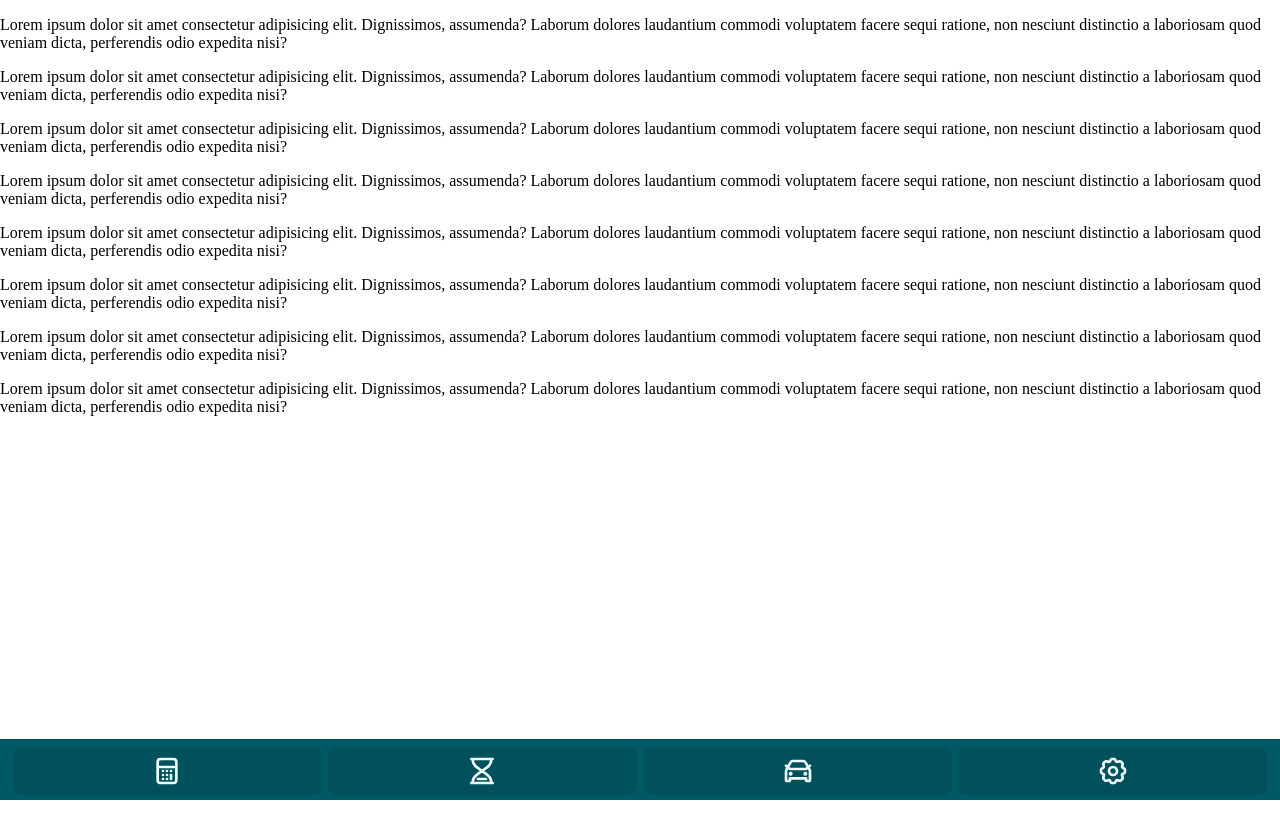
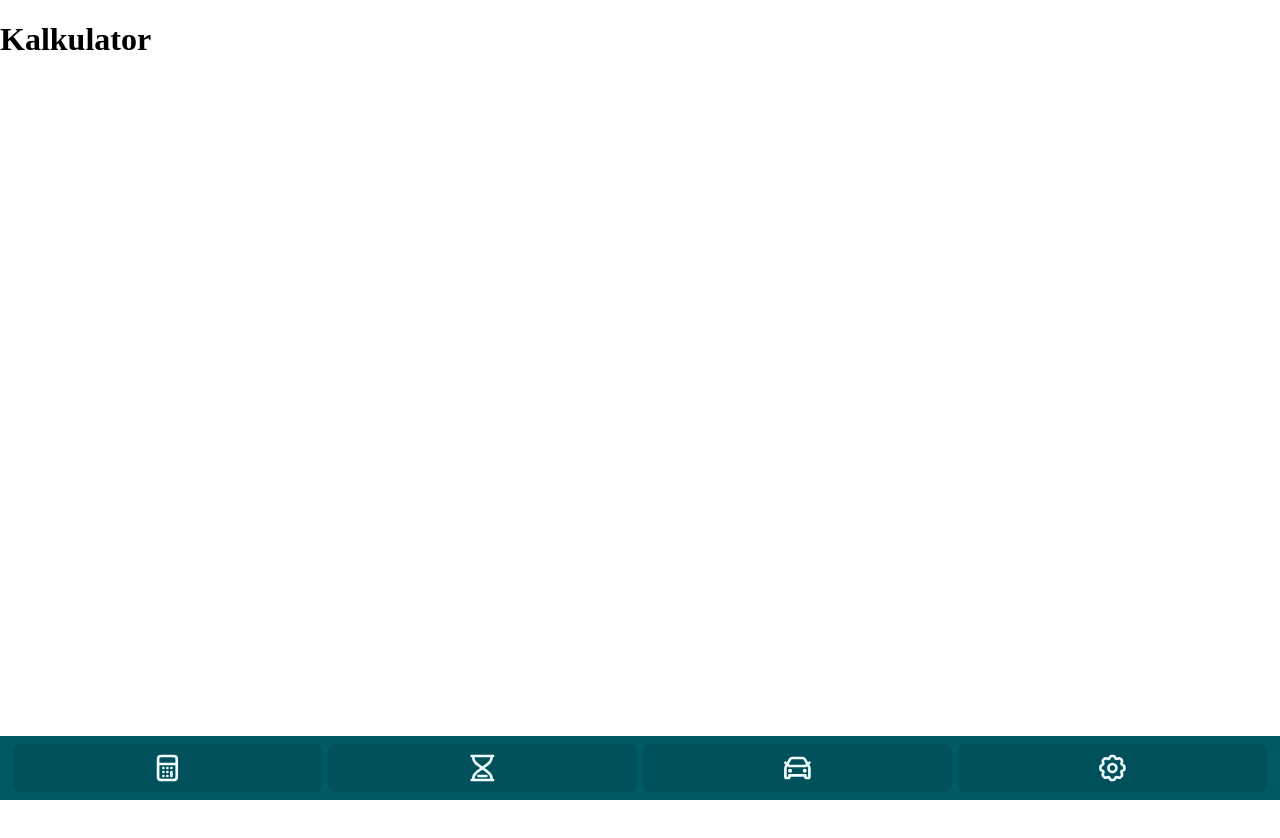
Before and after one commit to ODevX08/FuelMate, a React (Vite) app: page / in a window 1280 px wide. Shown: the top 838 px of the page. Built offline with nearby package versions, Linux system fonts and the light colour scheme.

Commit message:
React Router was installed, a template for subpages was added, and the navbar was adapted to work with React Router

```diff
--- a/package.json
+++ b/package.json
@@ -15,7 +15,8 @@
   "dependencies": {
     "gh-pages": "^6.3.0",
     "react": "^19.2.6",
-    "react-dom": "^19.2.6"
+    "react-dom": "^19.2.6",
+    "react-router-dom": "^7.18.0"
   },
   "devDependencies": {
     "@eslint/js": "^10.0.1",
--- a/src/App.css
+++ b/src/App.css
@@ -11,7 +11,7 @@
   --teal-dark: hsl(var(--teal) 10% / 100%);
   --gold-dark: hsl(var(--gold) 42% / 100%);
   --teal-black: hsl(var(--teal) 8% / 100%);
-  --gold-black: hsl(var(--gold) 8% / 100%);
+  --gold-black: hsl(var(--gold) 12% / 100%);
 
   --teal-light: hsl(var(--teal) 30% / 100%);
   --gold-light: hsl(var(--gold) 65% / 100%);
@@ -45,17 +45,35 @@ body {
   align-items: center;
   justify-content: space-around;
   gap: 0.4rem;
-  padding: 0.5rem 0.8rem 0.3rem 0.8rem;
+  padding: 0.5rem 0.8rem;
 }
 
 .NavbarIcon {
-  background-color: var(--teal-20);
-  color: var(--teal-white);
-  width: 100%;
+  background-color: var(--teal-prim);
+  flex: 1;
   height: 3rem;
   display: flex;
   align-items: center;
   justify-content: center;
   border: 0;
   border-radius: 0.5rem;
+  padding: 0;
 }
+
+.NavbarIcon > svg {
+  width: 100%;
+  height: 2rem;
+  padding: 0.5rem;
+  color: var(--teal-white);
+  background-color: var(--teal-20);
+  border-radius: 0.5rem;
+  transition: 0.12s ease-in-out all;
+}
+
+.NavbarIconActive > svg,
+.NavbarIcon:active,
+.NavbarIcon:active > svg:active {
+  color: var(--gold-prim);
+  background-color: var(--gold-20);
+  transition: 0.12s ease-in-out all;
+}
--- a/src/App.jsx
+++ b/src/App.jsx
@@ -1,18 +1,24 @@
 import "./App.css";
 import Navbar from "./components/Navbar";
+import { BrowserRouter, Routes, Route } from "react-router-dom";
+import CalculatorPage from "./pages/CalculatorPage";
+import HistoryPage from "./pages/HistoryPage";
+import VechiclesPage from "./pages/VechiclesPage";
+import SettingsPage from "./pages/SettingsPage";
 
 function App() {
   return (
     <>
-    <p>Lorem ipsum dolor sit amet consectetur adipisicing elit. Dignissimos, assumenda? Laborum dolores laudantium commodi voluptatem facere sequi ratione, non nesciunt distinctio a laboriosam quod veniam dicta, perferendis odio expedita nisi?</p>
-    <p>Lorem ipsum dolor sit amet consectetur adipisicing elit. Dignissimos, assumenda? Laborum dolores laudantium commodi voluptatem facere sequi ratione, non nesciunt distinctio a laboriosam quod veniam dicta, perferendis odio expedita nisi?</p>
-    <p>Lorem ipsum dolor sit amet consectetur adipisicing elit. Dignissimos, assumenda? Laborum dolores laudantium commodi voluptatem facere sequi ratione, non nesciunt distinctio a laboriosam quod veniam dicta, perferendis odio expedita nisi?</p>
-    <p>Lorem ipsum dolor sit amet consectetur adipisicing elit. Dignissimos, assumenda? Laborum dolores laudantium commodi voluptatem facere sequi ratione, non nesciunt distinctio a laboriosam quod veniam dicta, perferendis odio expedita nisi?</p>
-    <p>Lorem ipsum dolor sit amet consectetur adipisicing elit. Dignissimos, assumenda? Laborum dolores laudantium commodi voluptatem facere sequi ratione, non nesciunt distinctio a laboriosam quod veniam dicta, perferendis odio expedita nisi?</p>
-    <p>Lorem ipsum dolor sit amet consectetur adipisicing elit. Dignissimos, assumenda? Laborum dolores laudantium commodi voluptatem facere sequi ratione, non nesciunt distinctio a laboriosam quod veniam dicta, perferendis odio expedita nisi?</p>
-    <p>Lorem ipsum dolor sit amet consectetur adipisicing elit. Dignissimos, assumenda? Laborum dolores laudantium commodi voluptatem facere sequi ratione, non nesciunt distinctio a laboriosam quod veniam dicta, perferendis odio expedita nisi?</p>
-    <p>Lorem ipsum dolor sit amet consectetur adipisicing elit. Dignissimos, assumenda? Laborum dolores laudantium commodi voluptatem facere sequi ratione, non nesciunt distinctio a laboriosam quod veniam dicta, perferendis odio expedita nisi?</p>
-      <Navbar />
+      <BrowserRouter>
+        <Navbar />
+
+        <Routes>
+          <Route path="/" element={<CalculatorPage/>}/>
+          <Route path="/history" element={<HistoryPage/>}/>
+          <Route path="/vechicles" element={<VechiclesPage/>}/>
+          <Route path="/settings" element={<SettingsPage/>}/>
+        </Routes>
+      </BrowserRouter>
     </>
   )
 }
--- a/src/components/Navbar.jsx
+++ b/src/components/Navbar.jsx
@@ -1,22 +1,21 @@
 import Icon from "../assets/icons/IconsGalery";
+import { Link } from "react-router-dom";
 
 function Navbar() {
-    const strokeWidth = 1.7;
-
     return (
         <nav className="Navbar">
-            <button className="NavbarIcon">
+            <Link to="/" className="NavbarIcon">
                 <Icon name="calculator" />
-            </button>
-            <button className="NavbarIcon">
+            </Link>
+            <Link to="/history" className="NavbarIcon">
                 <Icon name="hourglass" />
-            </button>
-            <button className="NavbarIcon">
+            </Link>
+            <Link to="/vechicles" className="NavbarIcon">
                 <Icon name="car" />
-            </button>
-            <button className="NavbarIcon">
+            </Link>
+            <Link to="/settings" className="NavbarIcon">
                 <Icon name="gear" />
-            </button>
+            </Link>
         </nav>
     )
 }
--- /dev/null
+++ b/src/pages/CalculatorPage.jsx
@@ -0,0 +1,5 @@
+function CalculatorPage() {
+    return <h1>Kalkulator</h1>;
+}
+
+export default CalculatorPage;
--- /dev/null
+++ b/src/pages/HistoryPage.jsx
@@ -0,0 +1,5 @@
+function HistoryPage() {
+    return <h1>Historia</h1>;
+}
+
+export default HistoryPage;
--- /dev/null
+++ b/src/pages/SettingsPage.jsx
@@ -0,0 +1,5 @@
+function SettingsPage() {
+    return <h1>Ustawienia</h1>;
+}
+
+export default SettingsPage;
--- /dev/null
+++ b/src/pages/VechiclesPage.jsx
@@ -0,0 +1,5 @@
+function VechiclesPage() {
+    return <h1>Pojazdy</h1>;
+}
+
+export default VechiclesPage;
```
Also changed, not shown: 1 other file (tests, documents, lock files or other folders).
